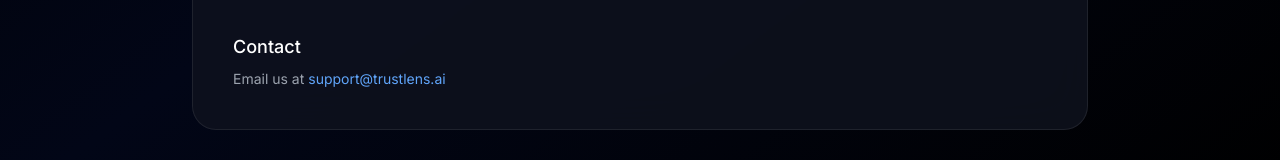
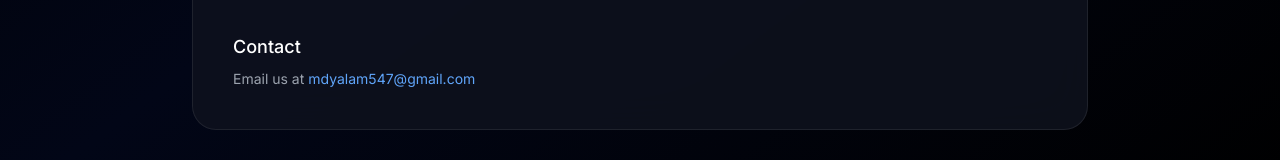
Before and after one commit to 1steve78/TrustLens-ai, a Next.js app: page /privacy in a window 1280 px wide. Shown: the part 752-912 px from the top of the page. Built offline with nearby package versions, Linux system fonts and the light colour scheme.

Commit message:
Update contact email in privacy page

```diff
--- a/src/app/privacy/page.tsx
+++ b/src/app/privacy/page.tsx
@@ -45,7 +45,7 @@ export default function PrivacyPolicyPage() {
           </Section>
 
           <Section title="Contact">
-            Email us at <span className="text-blue-400">support@trustlens.ai</span>
+            Email us at <span className="text-blue-400">mdyalam547@gmail.com</span>
           </Section>
 
         </div>
```
